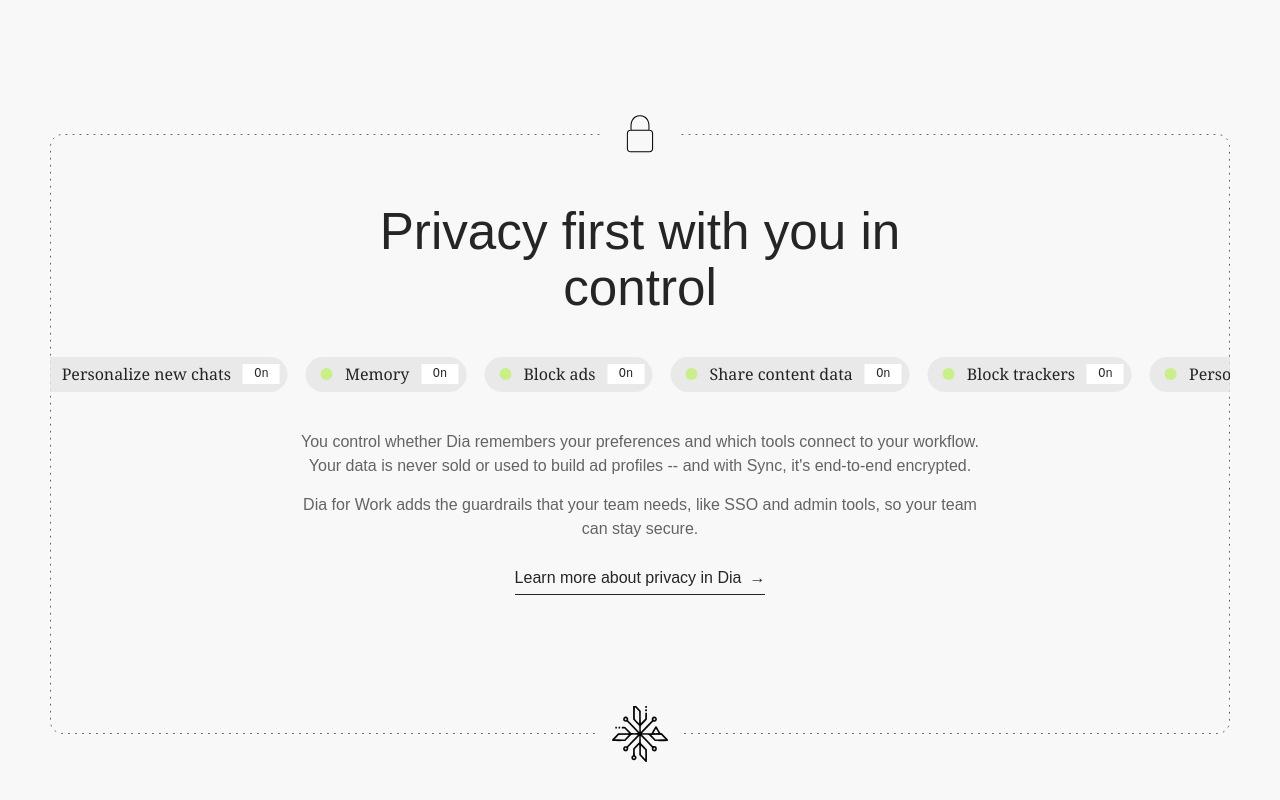
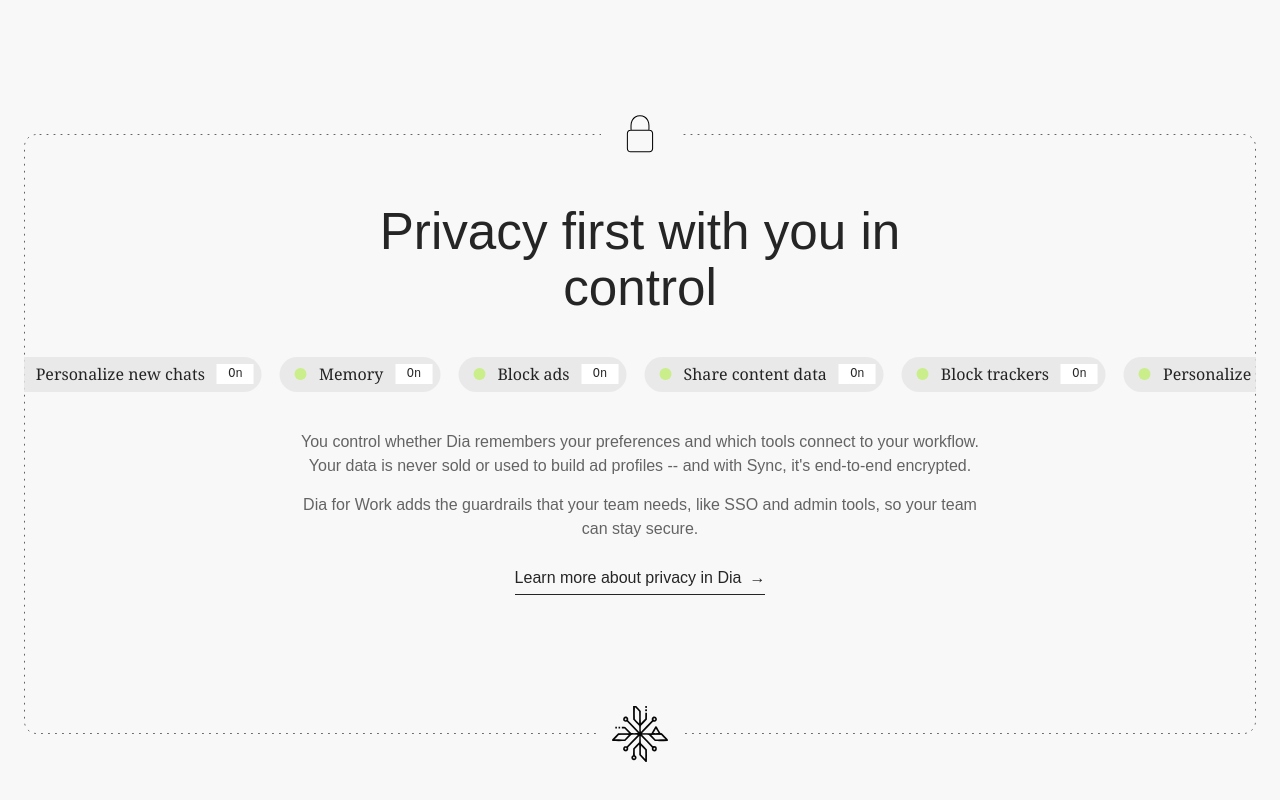
Before and after one commit to clouisle/clouisle-website, a Next.js app: page /en in a window 1280 px wide. Shown: the part 4754-5554 px from the top of the page. Built offline with nearby package versions, Linux system fonts and the light colour scheme; no server answers; a web font is replaced by a local one.

Commit message:
style: align privacy panel width

```diff
--- a/app/globals.css
+++ b/app/globals.css
@@ -115,7 +115,7 @@
 .feature-tab-organize .tile-media img, .feature-tab-organize .tile-media .feature-video { object-position: center; }
 
 .privacy-section { padding: 0 24px 130px; }
-.privacy-panel { width: min(100%, 1180px); min-height: 600px; position: relative; display: flex; flex-direction: column; align-items: center; margin: 0 auto; padding: 70px 48px; overflow: visible; border-radius: 12px; text-align: center; }
+.privacy-panel { width: min(100%, 1380px); min-height: 600px; position: relative; display: flex; flex-direction: column; align-items: center; margin: 0 auto; padding: 70px 48px; overflow: visible; border-radius: 12px; text-align: center; }
 .privacy-panel > :not(.privacy-border, .privacy-lock-mark, .privacy-footer-mark) { position: relative; z-index: 1; }
 .privacy-border { width: 100%; height: 100%; position: absolute; z-index: 0; inset: 0; overflow: visible; pointer-events: none; }
 .privacy-lock-mark, .privacy-footer-mark { position: absolute; z-index: 2; left: 50%; pointer-events: none; }
```
